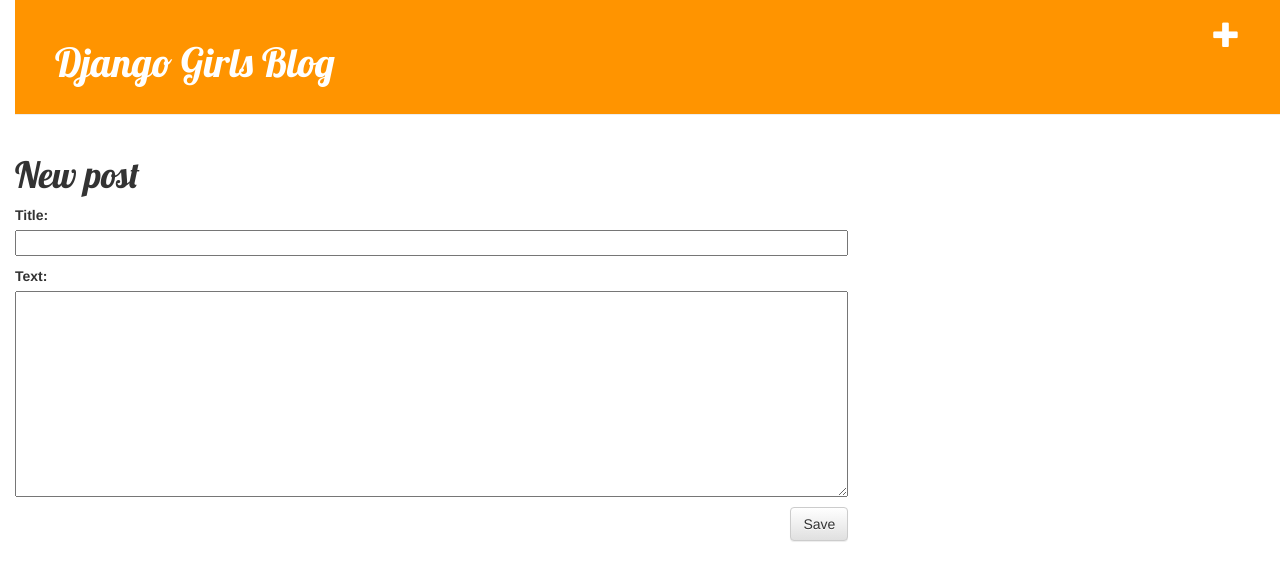
After one commit to helluvalazyass/my-first-blog, a Django app: page /post/new/ in a window 1280 px wide. The commit adds this page. Shown: the top 581 px of the page. Run offline with Django 3.2, Linux system fonts and the light colour scheme; some libraries are stand-ins or nearby versions.

Commit message:
starting edit post

```diff
--- /dev/null
+++ b/blog/forms.py
@@ -0,0 +1,9 @@
+from django import forms
+from .models import Post
+
+
+class PostForm(forms.ModelForm):
+
+    class Meta:
+        model = Post
+        fields = ('title', 'text',)
--- a/blog/templates/blog/base.html
+++ b/blog/templates/blog/base.html
@@ -9,6 +9,7 @@
     </head>
     <body>
         <div class="page-header">
+            <a href="{% url 'post_new' %}" class="top-menu"><span class="glyphicon glyphicon-plus"></span></a>
             <h1><a href="">Django Girls Blog</a></h1>
         </div>
         <div class="content-container">
--- a/blog/templates/blog/post_detail.html
+++ b/blog/templates/blog/post_detail.html
@@ -8,6 +8,6 @@
             </div>
         {% endif %}
         <h1>{{ post.title }}</h1>
-        <p>{{ post.text|linebreaksbr }}</p>
     </div>
 {% endblock %}
+<p>{{ post.text|linebreaksbr }}</p>
--- /dev/null
+++ b/blog/templates/blog/post_edit.html
@@ -0,0 +1,10 @@
+{% extends "blog/base.html" %}
+
+{% block content %}
+    <h1>New post</h1>
+    <form method="POST" class="post-form">
+        {% csrf_token %}
+        {{ form.as_p }}
+        <button type="submit" class="save btn btn-default">Save</button>
+    </form>
+{% endblock %}
--- a/blog/urls.py
+++ b/blog/urls.py
@@ -2,5 +2,6 @@
 from . import views
 urlpatterns = [
     url(r'^$', views.post_list, name='post_list'),
+    url(r'^post/new/$', views.post_new, name='post_new'),
     url(r'^post/(?P<pk>\d+)/$', views.post_detail, name='post_detail'),
 ]
--- a/blog/views.py
+++ b/blog/views.py
@@ -2,6 +2,7 @@
 from django.utils import timezone
 from .models import Post
 from django.shortcuts import get_object_or_404
+from .forms import PostForm
 
 
 def post_list(request):
@@ -13,3 +14,8 @@
     # post = Post.objects.get(pk=pk)
     post = get_object_or_404(Post, pk=pk)
     return render(request, 'blog/post_detail.html', {'post': post})
+
+
+def post_new(request):
+    form = PostForm()
+    return render(request, 'blog/post_edit.html', {'form': form})
--- a/mysite/urls.py
+++ b/mysite/urls.py
@@ -12,9 +12,11 @@
 Including another URLconf
     1. Import the include() function: from django.conf.urls import url, include
     2. Add a URL to urlpatterns:  url(r'^blog/', include('blog.urls'))
+    from django.conf.urls import include, url
 """
-from django.conf.urls import include, url
 from django.contrib import admin
+from django.conf.urls import url, include
+
 
 urlpatterns = [
     url(r'^admin/', admin.site.urls),
```
Also changed, not shown: mysite/settings.py (+5 -8 lines).
